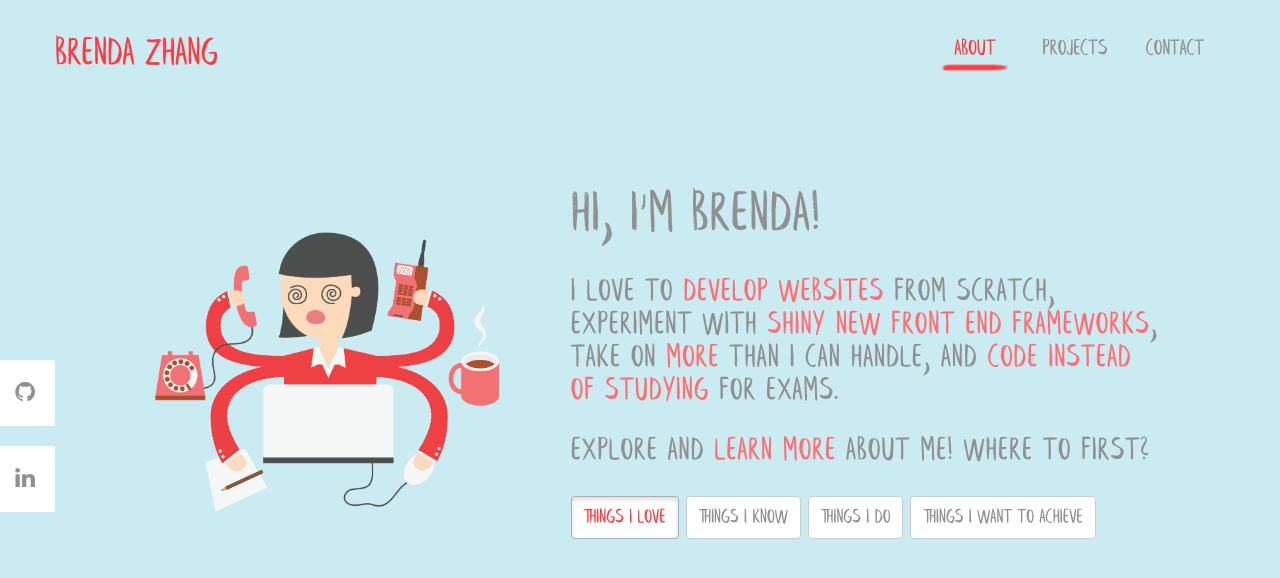
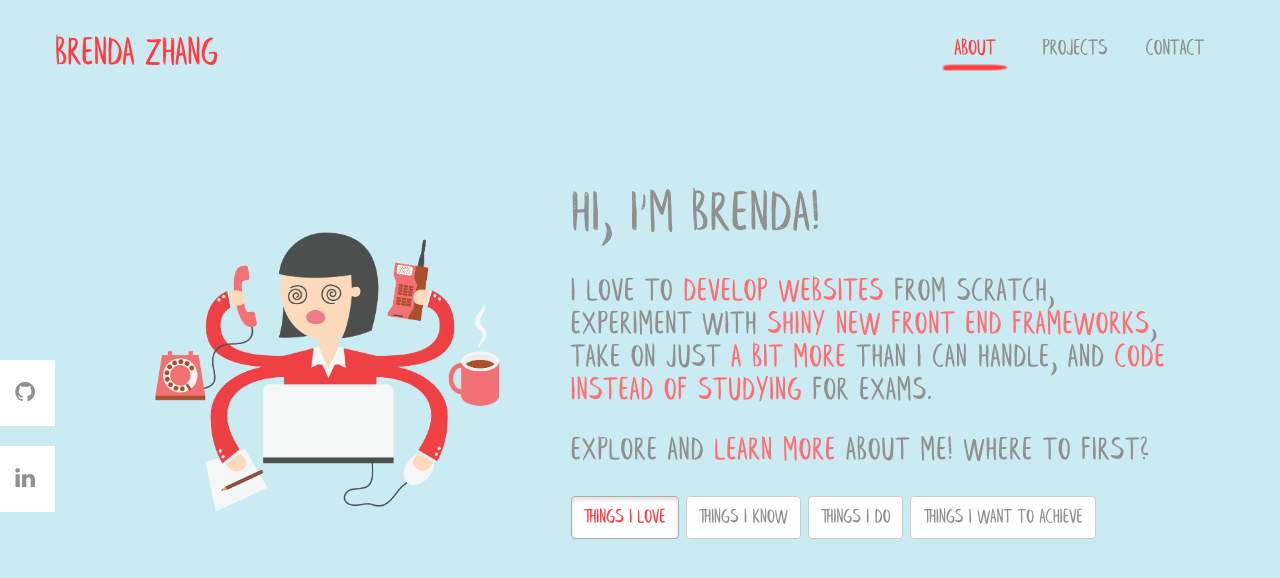
Before and after one commit to brendacs/jekyll-portfolio, a Jekyll site: the page built from index.md, in a window 1280 px wide. Shown: the top 578 px of the page. Built offline with Jekyll 4.4.1, drawn with Linux system fonts in a browser that asks for light colours; nearby versions of some CDN libraries.

Commit message:
Fix language

```diff
--- a/_layouts/home.html
+++ b/_layouts/home.html
@@ -9,7 +9,7 @@ layout: default
     </div>
     <div class="text col-md-6">
       <h1 class="fade-in page-heading">Hi, I'm Brenda!</h1>
-      <p class="fade-in">I love to <span class="colored">develop websites</span> from scratch, experiment with <span class="colored">shiny new front end frameworks</span>, take on <span class="colored">more</span> than I can handle, and <span class="colored">code instead of studying</span> for exams.</p>
+      <p class="fade-in">I love to <span class="colored">develop websites</span> from scratch, experiment with <span class="colored">shiny new front end frameworks</span>, take on just <span class="colored">a bit more</span> than I can handle, and <span class="colored">code instead of studying</span> for exams.</p>
       <div class="fade-in-long">
         <p>Explore and <span class="colored">learn more</span> about me! Where to first?</p>
           <button class="about-btn btn btn-default active">Things I love</button>
```
